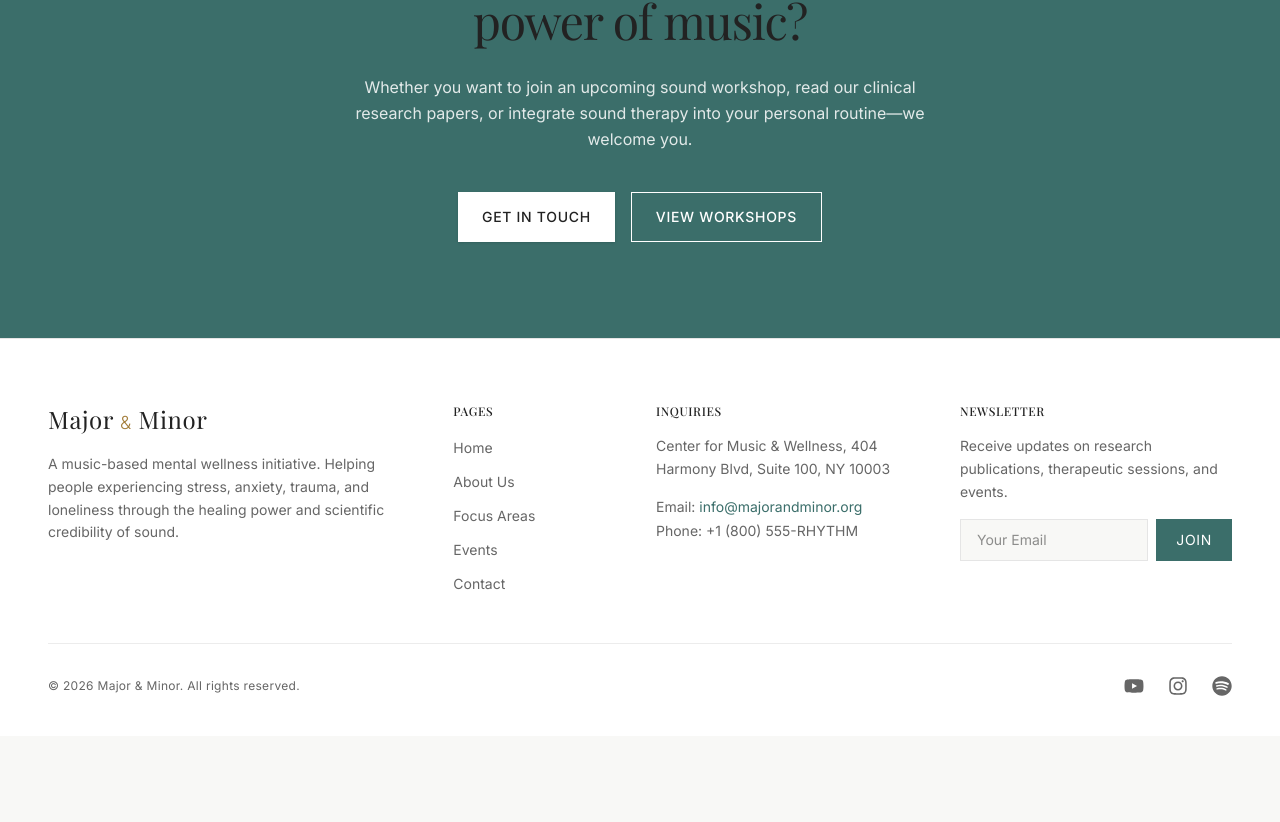
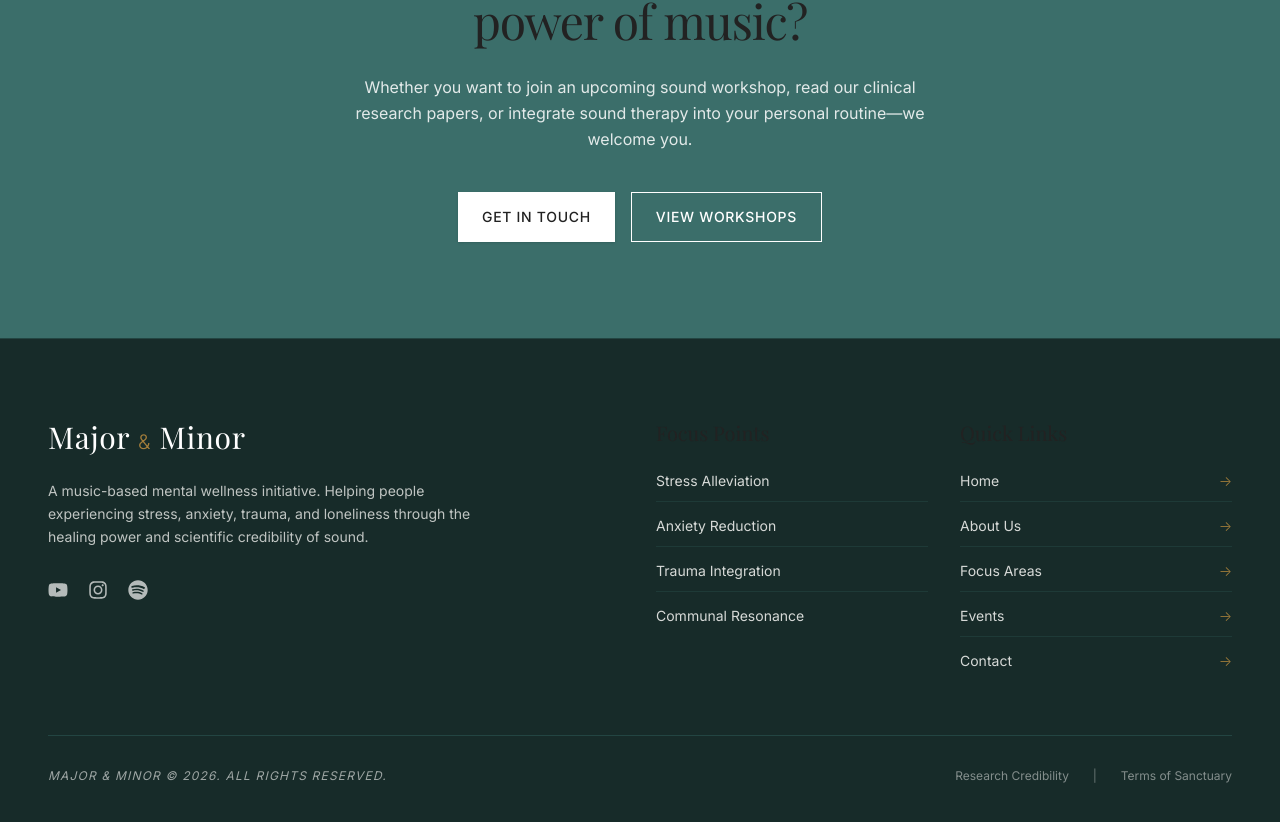
Before and after one commit to bhutuklearning/MajornMinor, a React (Vite) app: page /focus-areas#loneliness in a window 1280 px wide. Shown: the part 3467-4289 px from the top of the page. Before the commit the page ends 4203 px from the top, so only its background shows below. Built offline with nearby package versions, Linux system fonts and the light colour scheme; a web font is replaced by a local one.

Commit message:
Fixing Footer and Contact Page.

```diff
--- a/src/components/layout/Footer.jsx
+++ b/src/components/layout/Footer.jsx
@@ -1,38 +1,34 @@
-import React, { useState } from 'react';
+import React, { useState, useEffect } from 'react';
 import { Link } from 'react-router-dom';
-import { useForm } from 'react-hook-form';
-import { zodResolver } from '@hookform/resolvers/zod';
-import * as z from 'zod';
-import toast from 'react-hot-toast';
 import { FaYoutube, FaInstagram, FaSpotify } from 'react-icons/fa';
+import { HiChevronUp } from 'react-icons/hi';
 import Container from '../ui/Container';
 import { NAV_LINKS, CONTACT_INFO } from '../../constants/navigation';
 
-const subscriptionSchema = z.object({
-  email: z.string().min(1, 'Email is required').email('Please enter a valid email address')
-});
-
 /**
- * Editorial footer with structured pages, contact links, newsletter signup, and social media.
+ * Editorial footer styled after cultural research institutes, utilizing a dark slate-teal base
+ * from the palette, and adding list separators, custom links, and a scroll-to-top button.
  */
 export default function Footer() {
-  const [isSubmitting, setIsSubmitting] = useState(false);
-  const { register, handleSubmit, reset, formState: { errors } } = useForm({
-    resolver: zodResolver(subscriptionSchema)
-  });
+  const [showScrollBtn, setShowScrollBtn] = useState(false);
 
-  const onSubmit = async (data) => {
-    setIsSubmitting(true);
-    try {
-      // Simulate API submit call
-      await new Promise(resolve => setTimeout(resolve, 800));
-      toast.success('Successfully subscribed to the Major & Minor letter.');
-      reset();
-    } catch (e) {
-      toast.error('Something went wrong. Please try again.');
-    } finally {
-      setIsSubmitting(false);
-    }
+  useEffect(() => {
+    const toggleVisibility = () => {
+      if (window.scrollY > 300) {
+        setShowScrollBtn(true);
+      } else {
+        setShowScrollBtn(false);
+      }
+    };
+    window.addEventListener('scroll', toggleVisibility);
+    return () => window.removeEventListener('scroll', toggleVisibility);
+  }, []);
+
+  const scrollToTop = () => {
+    window.scrollTo({
+      top: 0,
+      behavior: 'smooth'
+    });
   };
 
   const getSocialIcon = (name) => {
@@ -48,128 +44,109 @@ export default function Footer() {
     }
   };
 
+  const focusAreas = [
+    { name: 'Stress Alleviation', path: '/focus-areas#stress' },
+    { name: 'Anxiety Reduction', path: '/focus-areas#anxiety' },
+    { name: 'Trauma Integration', path: '/focus-areas#trauma' },
+    { name: 'Communal Resonance', path: '/focus-areas#loneliness' }
+  ];
+
   return (
-    <footer className="bg-surface border-t border-border pt-16 pb-10 text-secondary-text mt-auto w-full">
+    <footer className="bg-[#172b29] text-bg/85 pt-20 pb-12 mt-auto w-full border-t border-[#234542]">
       <Container>
-        <div className="grid grid-cols-1 lg:grid-cols-12 gap-12 lg:gap-8 pb-12 border-b border-divider">
-          {/* Brand Info */}
-          <div className="lg:col-span-4 space-y-4">
+        <div className="grid grid-cols-1 md:grid-cols-2 lg:grid-cols-12 gap-12 lg:gap-8 pb-16 border-b border-[#234542]">
+
+          {/* Brand/Info Column */}
+          <div className="lg:col-span-6 space-y-6">
             <Link to="/" className="flex items-baseline space-x-1 focus-visible:outline-none">
-              <span className="font-serif text-2xl font-normal tracking-wide text-primary-text hover:text-primary-accent transition-colors duration-300">
-                Major <span className="font-sans text-lg font-light text-secondary-accent">&amp;</span> Minor
+              <span className="font-serif text-2xl sm:text-3xl font-normal tracking-wide text-surface hover:text-secondary-accent transition-colors duration-300">
+                Major <span className="font-sans text-xl font-light text-secondary-accent">&amp;</span> Minor
               </span>
             </Link>
-            <p className="font-sans text-sm leading-relaxed max-w-sm">
+            <p className="font-sans text-xs sm:text-sm leading-relaxed max-w-md text-bg/75">
               A music-based mental wellness initiative. Helping people experiencing stress, anxiety, trauma, and loneliness through the healing power and scientific credibility of sound.
             </p>
+            <div className="flex space-x-5 pt-2">
+              {CONTACT_INFO.socials.map((social) => (
+                <a
+                  key={social.name}
+                  href={social.url}
+                  target="_blank"
+                  rel="noopener noreferrer"
+                  className="text-bg/70 hover:text-secondary-accent transition-colors duration-300"
+                  aria-label={social.ariaLabel}
+                >
+                  {getSocialIcon(social.name)}
+                </a>
+              ))}
+            </div>
           </div>
 
-          {/* Quick Links */}
-          <div className="lg:col-span-2 space-y-4">
-            <h3 className="font-sans font-medium text-xs tracking-wider uppercase text-primary-text">
-              Pages
+          {/* Focus Points Column */}
+          <div className="lg:col-span-3 space-y-6">
+            <h3 className="font-serif text-lg sm:text-xl text-surface font-normal">
+              Focus Points
             </h3>
-            <ul className="space-y-2.5">
-              {NAV_LINKS.map((link) => (
-                <li key={link.path}>
+            <ul className="space-y-3.5">
+              {focusAreas.map((area) => (
+                <li key={area.name} className="border-b border-[#234542]/60 pb-2.5 last:border-b-0 last:pb-0">
                   <Link
-                    to={link.path}
-                    className="font-sans text-sm hover:text-primary-accent transition-colors duration-200"
+                    to={area.path}
+                    className="font-sans text-xs sm:text-sm text-bg/85 hover:text-surface transition-colors duration-200 block"
                   >
-                    {link.label}
+                    {area.name}
                   </Link>
                 </li>
               ))}
             </ul>
           </div>
 
-          {/* Contact Details */}
-          <div className="lg:col-span-3 space-y-4">
-            <h3 className="font-sans font-medium text-xs tracking-wider uppercase text-primary-text">
-              Inquiries
+          {/* Quick Links Column */}
+          <div className="lg:col-span-3 space-y-6">
+            <h3 className="font-serif text-lg sm:text-xl text-surface font-normal">
+              Quick Links
             </h3>
-            <p className="font-sans text-sm leading-relaxed">
-              {CONTACT_INFO.address}
-            </p>
-            <div className="space-y-1 font-sans text-sm">
-              <p>
-                Email:{' '}
-                <a
-                  href={`mailto:${CONTACT_INFO.email}`}
-                  className="text-primary-accent hover:underline"
-                >
-                  {CONTACT_INFO.email}
-                </a>
-              </p>
-              <p>
-                Phone:{' '}
-                <a
-                  href={`tel:${CONTACT_INFO.phone}`}
-                  className="hover:text-primary-accent transition-colors duration-200"
-                >
-                  {CONTACT_INFO.phone}
-                </a>
-              </p>
-            </div>
-          </div>
-
-          {/* Newsletter Form */}
-          <div className="lg:col-span-3 space-y-4">
-            <h3 className="font-sans font-medium text-xs tracking-wider uppercase text-primary-text">
-              Newsletter
-            </h3>
-            <p className="font-sans text-sm leading-relaxed">
-              Receive updates on research publications, therapeutic sessions, and events.
-            </p>
-            <form onSubmit={handleSubmit(onSubmit)} className="space-y-2">
-              <div className="flex flex-col sm:flex-row gap-2">
-                <input
-                  type="email"
-                  placeholder="Your Email"
-                  aria-label="Email address for newsletter subscription"
-                  className={`w-full bg-bg border ${
-                    errors.email ? 'border-red-500 focus-visible:ring-red-500' : 'border-border focus-visible:ring-primary-accent'
-                  } px-4 py-2.5 font-sans text-sm text-primary-text focus:outline-none`}
-                  {...register('email')}
-                />
-                <button
-                  type="submit"
-                  disabled={isSubmitting}
-                  className="bg-primary-accent text-surface hover:bg-hover-accent px-5 py-2.5 font-sans text-xs sm:text-sm uppercase tracking-wider transition-colors duration-300 disabled:opacity-50"
-                >
-                  {isSubmitting ? '...' : 'Join'}
-                </button>
-              </div>
-              {errors.email && (
-                <p className="text-red-500 text-xs font-sans mt-1">
-                  {errors.email.message}
-                </p>
-              )}
-            </form>
+            <ul className="space-y-3.5">
+              {NAV_LINKS.map((link) => (
+                <li key={link.path} className="border-b border-[#234542]/60 pb-2.5 last:border-b-0 last:pb-0">
+                  <Link
+                    to={link.path}
+                    className="group flex justify-between items-center font-sans text-xs sm:text-sm text-bg/85 hover:text-surface transition-colors duration-200"
+                  >
+                    <span>{link.label}</span>
+                    <span className="transform translate-x-0 group-hover:translate-x-1.5 transition-transform duration-300 text-secondary-accent font-light">
+                      &rarr;
+                    </span>
+                  </Link>
+                </li>
+              ))}
+            </ul>
           </div>
         </div>
 
         {/* Footer Bottom Bar */}
-        <div className="pt-8 flex flex-col md:flex-row justify-between items-center gap-4">
-          <p className="font-sans text-xs tracking-wide">
-            &copy; {new Date().getFullYear()} Major &amp; Minor. All rights reserved.
+        <div className="pt-8 flex flex-col md:flex-row justify-between items-center gap-4 text-bg/60">
+          <p className="font-sans text-xs tracking-widest uppercase italic">
+            MAJOR &amp; MINOR &copy; {new Date().getFullYear()}. ALL RIGHTS RESERVED.
           </p>
-          <div className="flex space-x-6">
-            {CONTACT_INFO.socials.map((social) => (
-              <a
-                key={social.name}
-                href={social.url}
-                target="_blank"
-                rel="noopener noreferrer"
-                className="text-secondary-text hover:text-primary-accent transition-colors duration-300"
-                aria-label={social.ariaLabel}
-              >
-                {getSocialIcon(social.name)}
-              </a>
-            ))}
+          <div className="font-sans text-xs space-x-6">
+            <span className="opacity-80">Research Credibility</span>
+            <span className="opacity-80 font-light">|</span>
+            <span className="opacity-80">Terms of Sanctuary</span>
           </div>
         </div>
       </Container>
+
+      {/* Floating Scroll to Top button (similar to IKS IIT Delhi button) */}
+      {showScrollBtn && (
+        <button
+          onClick={scrollToTop}
+          className="fixed bottom-8 right-8 z-50 bg-secondary-accent text-surface p-3.5 hover:bg-[#8E6B30] transition-colors duration-300 shadow-lg focus:outline-none focus:ring-2 focus:ring-secondary-accent cursor-pointer"
+          aria-label="Scroll to top"
+        >
+          <HiChevronUp className="h-5 w-5" />
+        </button>
+      )}
     </footer>
   );
 }
--- a/src/pages/Contact/index.jsx
+++ b/src/pages/Contact/index.jsx
@@ -258,6 +258,20 @@ export default function Contact() {
           </div>
         </Container>
       </section>
+
+      {/* Map Section */}
+      <section className="w-full h-[350px] sm:h-[400px] md:h-[500px] relative overflow-hidden group">
+        {/* Subtle overlay that fades out on hover to encourage interaction */}
+        <div className="absolute inset-0 bg-black/5 group-hover:bg-transparent transition-colors duration-500 pointer-events-none z-10"></div>
+        <iframe
+          src="https://www.google.com/maps/embed?pb=!1m18!1m12!1m3!1d3691.0381436139!2d87.30705907474974!3d22.314397142385378!2m3!1f0!2f0!3f0!3m2!1i1024!2i768!4f13.1!3m3!1m2!1s0x3a1d440255555547%3A0x6f2f20dd0c0d6793!2sIndian%20Institute%20of%20Technology%2C%20Kharagpur!5e0!3m2!1sen!2sin!4v1784442557939!5m2!1sen!2sin"
+          className="w-full h-full border-0 grayscale-[25%] group-hover:grayscale-0 transition-all duration-700 ease-in-out shadow-inner"
+          allowFullScreen
+          loading="lazy"
+          referrerPolicy="strict-origin-when-cross-origin"
+          title="Institute of Eminence, IIT Kharagpur Map"
+        ></iframe>
+      </section>
     </>
   );
 }
```
